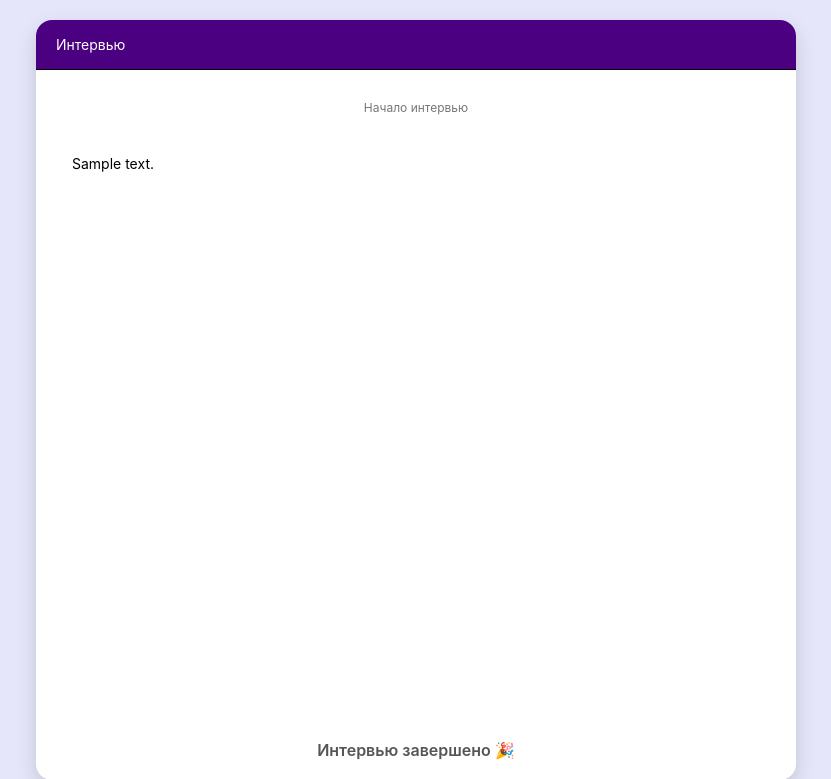
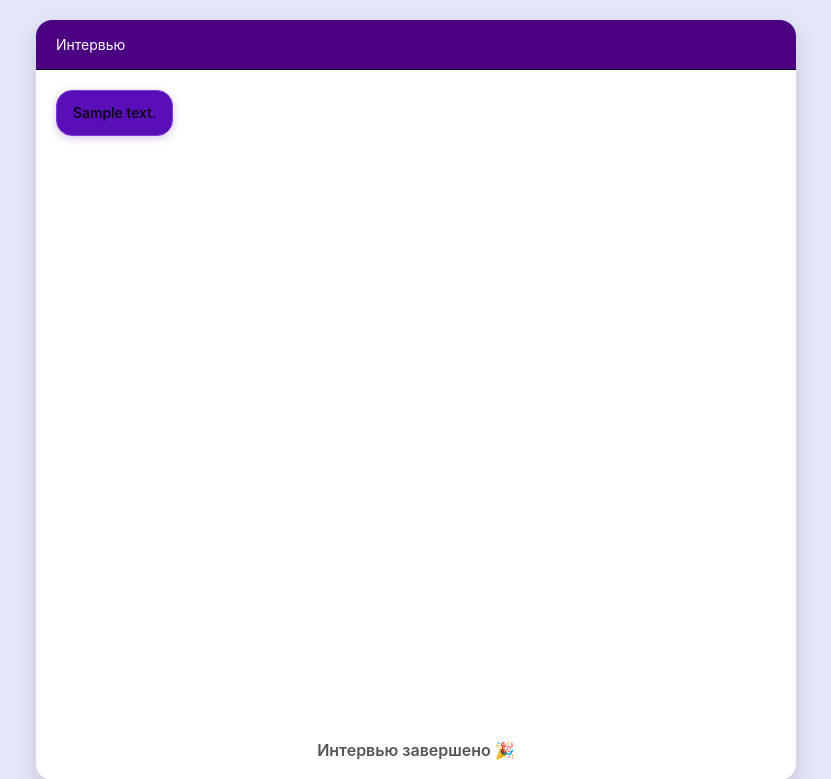
Before and after one commit to ilya-baykov/CandidatesChat, a Django app: page /interviews/chat/00000000-0000-0000-0000-000000000001/ in a window 1280 px wide. Shown: the top 779 px of the page, without its empty margins (224-1055 px from the left). Run offline with Django 5.2, Linux system fonts and the light colour scheme; tables that the repository leaves empty hold one stand-in row (values such as "Sample post"); parts of the project's set-up code (start-up, migrations or seed data) failed here and were passed over.

Commit message:
Обновлен стиль

```diff
--- a/web/apps/interviews/services/ai_question_generation/generator.py
+++ b/web/apps/interviews/services/ai_question_generation/generator.py
@@ -46,6 +46,7 @@ class AIQuestionGenerator(QuestionGenerator):
             logger.debug(f"Попытка {attempt}: отправка запроса к AI")
 
             raw_text = self.client.get_answer(prompt)
+            logger.info(f"AI_raw_text:{raw_text}")
             data = JsonExtractor.extract_json(raw_text)
 
             if not data:
@@ -68,7 +69,7 @@ class AIQuestionGenerator(QuestionGenerator):
                         )
                     )
                 except (KeyError, ValueError, TypeError):
-                    logger.warning("Невалидный элемент вопроса от AI")
+                    logger.warning(f"Невалидный элемент вопроса от AI; item={item}")
                     continue
 
             if result:
--- a/web/apps/interviews/static/interviews/css/chat.css
+++ b/web/apps/interviews/static/interviews/css/chat.css
@@ -156,11 +156,17 @@ body {
     font-weight: bold;
     animation: dots 1.4s steps(4, end) infinite;
 }
-.chat-divider {
-    text-align: center;
-    font-size: 12px;
-    color: #777;
-    margin: 10px 0 15px;
+/* Первое сообщение — более заметный / мягкий оттенок */
+.message-row.first-message .message-bubble {
+    background: #5a0eb8;          /* чуть светлее и ярче основного #4B0082 */
+    border: 1px solid #7a3dd1;    /* тонкая светлая обводка — опционально */
+    box-shadow: 0 2px 8px rgba(90, 14, 184, 0.25); /* лёгкая тень */
+}
+
+/* Можно ещё сделать текст чуть жирнее или крупнее */
+.message-row.first-message .message-bubble {
+    font-weight: 500;
+    /* или font-size: 15px; — если хочешь ещё больше выделить */
 }
 @keyframes dots {
     0%, 20%   { content: ".";  }
--- a/web/apps/interviews/templates/interviews/chat.html
+++ b/web/apps/interviews/templates/interviews/chat.html
@@ -18,10 +18,7 @@
 
     <div class="chat-messages" id="messages">
         {% for msg in messages %}
-            {% if forloop.first %}
-                <div class="chat-divider">Начало интервью</div>
-            {% endif %}
-            <div class="message-row {{ msg.role.code }}">
+            <div class="message-row {{ msg.role.code }}{% if forloop.first %} first-message{% endif %}">
                 <div class="message-bubble">
                     {{ msg.content }}
                 </div>
```
